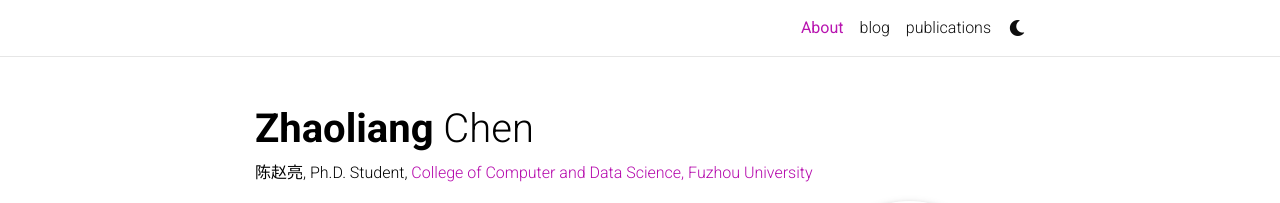
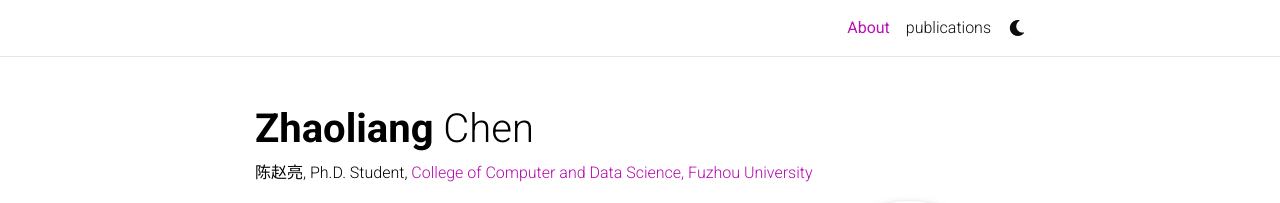
Before and after one commit to huangsuj/huangsuj.github.io, a Jekyll site: the page built from _pages/about.md, in a window 1280 px wide. Shown: the top 203 px of the page. Built offline with Jekyll 4.4.1, drawn with Linux system fonts in a browser that asks for light colours; full-size pictures stand in for the smaller copies a plugin makes; comment, search, counter and statistics services are not loaded; a style sheet for code colours, icons or effects is not loaded.

Commit message:
Update _config.yml

```diff
--- a/_config.yml
+++ b/_config.yml
@@ -112,7 +112,7 @@
 # -----------------------------------------------------------------------------
 
 blog_name: al-folio # blog_name will be displayed in your blog page
-blog_nav_title: blog # your blog must have a title for it to be displayed in the nav bar
+blog_nav_title: false # your blog must have a title for it to be displayed in the nav bar
 blog_description: a simple whitespace theme for academics
 permalink: /blog/:year/:title/
 
```
